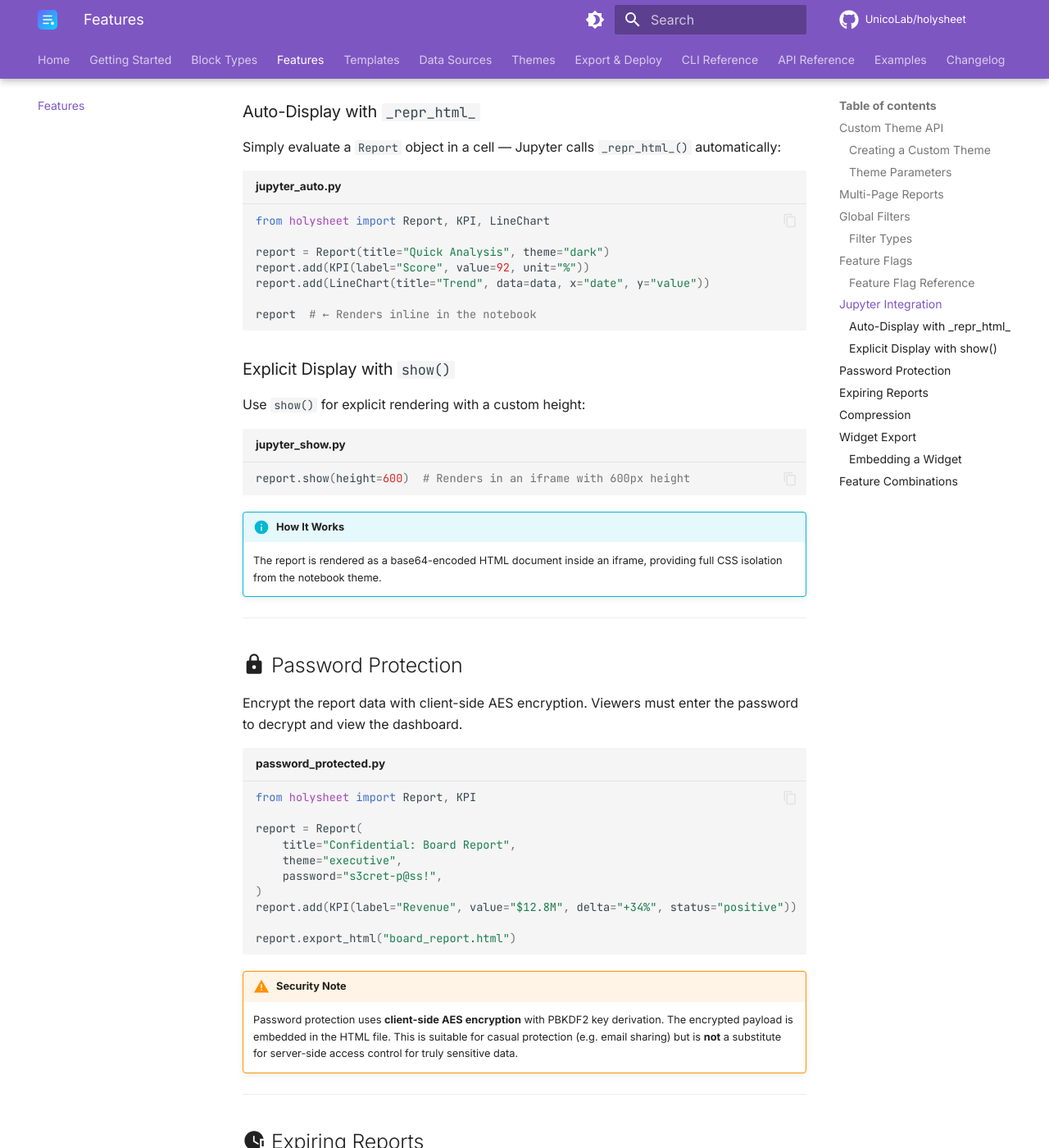
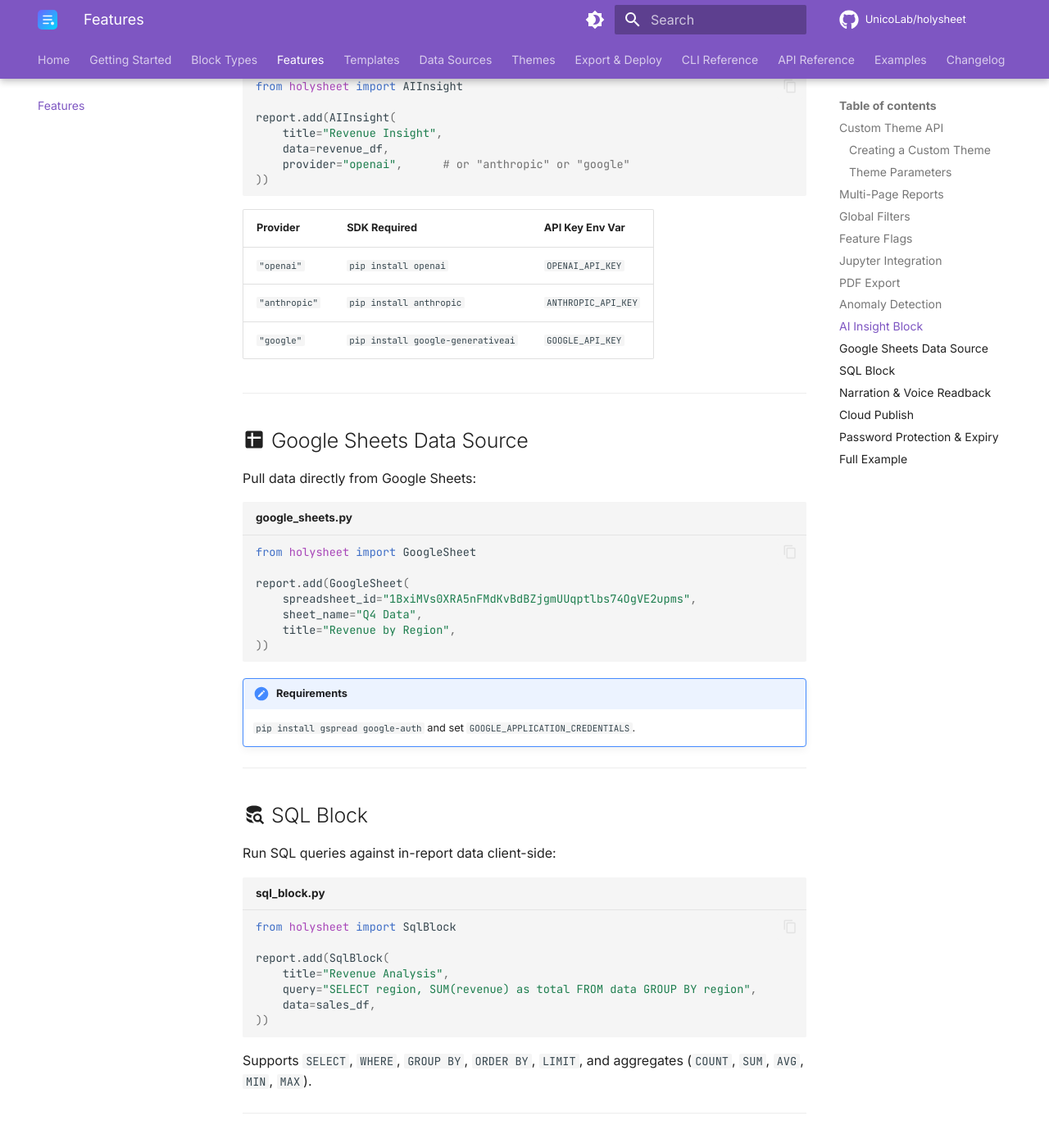
Before and after one commit to UnicoLab/holysheet, an MkDocs documentation site: the page built from docs/features/index.md, in a window 1280 px wide and 1400 px high, scrolled down 4973 px. Shown: the whole window at 82% size. Built offline with MkDocs 1.6.1 and Material for MkDocs 9.7.7, drawn with Linux system fonts in a browser that asks for light colours; emoji names are drawn with the system emoji font; comment, search, counter and statistics services are not loaded; the version menu is left out; some of the changed text lies outside the part shown.

Commit message:
docs: update features documentation for v0.5.0 + fix mkdocs nav
- Added documentation for: PDF Export, Anomaly Detection, AI Insight,
  Google Sheets, SQL Block, Narration, Cloud Publish
- Fixed broken nav reference: templates/ → report-templates/
- mkdocs build --strict now passes clean

````diff
--- a/docs/features/index.md
+++ b/docs/features/index.md
@@ -1,11 +1,11 @@
 ---
 title: Features
-description: Advanced features introduced in HolySheet v0.4.0
+description: Advanced features in HolySheet v0.5.0
 ---
 
 # :rocket: Features
 
-HolySheet v0.4.0 introduces a powerful set of features that go beyond basic block composition — custom themes, multi-page reports, global filters, Jupyter integration, and more.
+HolySheet v0.5.0 includes a powerful set of features that go beyond basic block composition — custom themes, multi-page reports, global filters, Jupyter integration, AI insights, anomaly detection, PDF export, and more.
 
 ---
 
@@ -59,9 +59,6 @@
 !!! tip "Only Override What You Need"
     The `Theme` class deep-copies the base theme and only overrides the properties you specify. Unset properties inherit from the base.
 
-!!! note "Font Loading"
-    Custom web fonts (e.g. Google Fonts) must be loaded externally. The theme sets the `font-family` CSS property — the browser must have access to the font files.
-
 ---
 
 ## :material-book-open-page-variant: Multi-Page Reports
@@ -73,258 +70,227 @@
 
 report = Report(title="Q4 Business Review", theme="dark")
 
-# Page 1: Overview
 report.add_page("Overview", children=[
     KPI(label="Revenue", value="$4.2M", delta="+22%", status="positive"),
-    KPI(label="Users", value="128K", delta="+31%", status="positive"),
     LineChart(title="Revenue Trend", data=monthly_data, x="month", y="revenue"),
 ])
 
-# Page 2: Sales
 report.add_page("Sales", children=[
     KPI(label="Deals Won", value=142, delta="+18", status="positive"),
     DataTable(title="Top Accounts", data=accounts_df),
 ])
 
-# Page 3: Engineering
-report.add_page("Engineering", children=[
-    KPI(label="Deploys", value=89, delta="+12", status="positive"),
-    Section(title="Sprint Metrics", children=[...]),
-])
-
 report.export_html("q4_review.html")
 ```
-
-!!! info "Page Navigation"
-    When pages are used, the report renders with a sidebar navigation panel. Each page label becomes a nav item. Viewers can click between pages without reloading.
-
-!!! warning "Pages vs Blocks"
-    Use either `add()` (flat report) **or** `add_page()` (multi-page report), not both. If you call `add_page()`, any blocks added via `add()` are ignored.
 
 ---
 
 ## :material-filter: Global Filters
 
-Add interactive filters to the report header that affect all blocks referencing the same key.
+Add interactive filters to the report header that affect all blocks.
 
 ```python title="global_filters.py"
 from holysheet import Report, LineChart, DataTable
 
 report = Report(title="Sales Analytics", theme="dark")
 
-# Add global filters
-report.add_filter(
-    "region",
-    type="dropdown",
-    label="Region",
-    options=["North America", "Europe", "Asia Pacific"],
-    default="North America",
-)
+report.add_filter("region", type="dropdown", label="Region",
+    options=["North America", "Europe", "Asia Pacific"], default="North America")
 
-report.add_filter(
-    "date_range",
-    type="date_range",
-    label="Date Range",
-)
+report.add_filter("date_range", type="date_range", label="Date Range")
+report.add_filter("search", type="text", label="Search")
 
-report.add_filter(
-    "search",
-    type="text",
-    label="Search",
-)
-
-# Add blocks that respond to filters
 report.add(LineChart(title="Revenue", data=data, x="month", y="revenue"))
 report.add(DataTable(title="Deals", data=deals))
 
 report.export_html("filtered_report.html")
 ```
 
-### Filter Types
-
 | Type | Description | Props |
 |:-----|:------------|:------|
 | `"dropdown"` | Select from a list of options | `options`, `default` |
 | `"date_range"` | Date range picker | `default` |
 | `"text"` | Free-text search input | `default` |
+| `"checkbox"` | Multi-select with checkboxes | `options`, `default` |
 
 ---
 
 ## :material-toggle-switch: Feature Flags
 
-Enable optional interactive features via constructor flags:
-
 ```python title="feature_flags.py"
-from holysheet import Report
-
 report = Report(
     title="Interactive Dashboard",
     theme="dark",
-    theme_switch=True,           # (1)!
-    presentation_mode=True,      # (2)!
-    download_buttons=True,       # (3)!
+    theme_switch=True,           # Dark/light mode toggle
+    presentation_mode=True,      # Slideshow mode
+    download_buttons=True,       # CSV download buttons
 )
 ```
-
-1. Adds a toggle button for viewers to switch between dark and light mode
-2. Enables a presentation / slideshow mode button
-3. Shows CSV download buttons on tables and charts
-
-### Feature Flag Reference
-
-| Flag | Type | Default | Description |
-|:-----|:-----|:--------|:------------|
-| `theme_switch` | `bool` | `False` | Dark/light mode toggle in the report header |
-| `presentation_mode` | `bool` | `False` | Fullscreen slideshow mode for presenting blocks one-by-one |
-| `download_buttons` | `bool` | `False` | Per-block CSV/PNG export buttons |
-
-!!! tip "Combining Feature Flags"
-    All flags are independent — enable any combination you need.
 
 ---
 
 ## :material-notebook: Jupyter Integration
 
-HolySheet renders natively in Jupyter notebooks via two methods:
+```python title="jupyter.py"
+report  # ← Auto-renders inline via _repr_html_()
 
-### Auto-Display with `_repr_html_`
-
-Simply evaluate a `Report` object in a cell — Jupyter calls `_repr_html_()` automatically:
-
-```python title="jupyter_auto.py"
-from holysheet import Report, KPI, LineChart
-
-report = Report(title="Quick Analysis", theme="dark")
-report.add(KPI(label="Score", value=92, unit="%"))
-report.add(LineChart(title="Trend", data=data, x="date", y="value"))
-
-report  # ← Renders inline in the notebook
-```
-
-### Explicit Display with `show()`
-
-Use `show()` for explicit rendering with a custom height:
-
-```python title="jupyter_show.py"
-report.show(height=600)  # Renders in an iframe with 600px height
-```
-
-!!! info "How It Works"
-    The report is rendered as a base64-encoded HTML document inside an iframe, providing full CSS isolation from the notebook theme.
-
----
-
-## :material-lock: Password Protection
-
-Encrypt the report data with client-side AES encryption. Viewers must enter the password to decrypt and view the dashboard.
-
-```python title="password_protected.py"
-from holysheet import Report, KPI
-
-report = Report(
-    title="Confidential: Board Report",
-    theme="executive",
-    password="s3cret-p@ss!",
-)
-report.add(KPI(label="Revenue", value="$12.8M", delta="+34%", status="positive"))
-
-report.export_html("board_report.html")
-```
-
-!!! warning "Security Note"
-    Password protection uses **client-side AES encryption** with PBKDF2 key derivation. The encrypted payload is embedded in the HTML file. This is suitable for casual protection (e.g. email sharing) but is **not** a substitute for server-side access control for truly sensitive data.
-
----
-
-## :material-clock-alert: Expiring Reports
-
-Set an expiration date after which the report displays an "expired" overlay instead of the data:
-
-```python title="expiring_report.py"
-report = Report(
-    title="Weekly Metrics",
-    theme="dark",
-    expires="2026-06-30T23:59:59",  # ISO-8601 format
-)
-```
-
-!!! tip "Use Cases"
-    Expiring reports are ideal for time-sensitive data like weekly reviews, pre-board meeting materials, or trial/demo dashboards.
-
----
-
-## :material-package-down: Compression
-
-Gzip-compress the embedded JSON data to reduce HTML file size for data-heavy reports:
-
-```python title="compressed_report.py"
-report = Report(
-    title="Large Dataset Report",
-    theme="dark",
-    compress=True,
-)
-# ... add many blocks with large DataTables ...
-report.export_html("compressed_report.html")  # Smaller file size
-```
-
-!!! note "When to Use"
-    Compression is most effective for reports with large `DataTable` blocks or many chart data points. For typical reports (~10 blocks), the size difference is negligible.
-
----
-
-## :material-widgets: Widget Export
-
-Export a lightweight, embeddable subset of your report as a standalone widget:
-
-```python title="widget_export.py"
-from holysheet import Report, KPI, LineChart
-
-report = Report(title="Full Dashboard", theme="dark")
-report.add(KPI(label="Revenue", value="$1.2M"))
-report.add(KPI(label="Users", value="42K"))
-report.add(LineChart(title="Trend", data=data, x="month", y="revenue"))
-
-# Export full report
-report.export_html("dashboard.html")
-
-# Export only specific blocks as a widget
-report.export_widget(
-    "revenue_widget.html",
-    block_ids=["block_001", "block_003"],  # Only Revenue KPI + Trend chart
-)
-```
-
-The widget HTML is a minimal, self-contained file optimized for embedding in other web pages or portals.
-
-### Embedding a Widget
-
-```html title="embed_widget.html"
-<iframe
-  src="revenue_widget.html"
-  width="100%"
-  height="400"
-  frameborder="0"
-  style="border-radius: 8px;"
-></iframe>
+report.show(height=600)  # Explicit render with custom height
 ```
 
 ---
 
-## :bulb: Feature Combinations
+## :material-file-pdf-box: PDF Export
 
-Here's a real-world example combining multiple features:
+Export any report as a PDF file using a headless browser:
+
+```python title="pdf_export.py"
+report.export_pdf("report.pdf", landscape=True, margin="0.5in")
+```
+
+| Parameter | Type | Default | Description |
+|:----------|:-----|:--------|:------------|
+| `path` | `str \| Path` | — | Output PDF file path |
+| `width` | `str` | `"A4"` | Paper format |
+| `landscape` | `bool` | `False` | Landscape orientation |
+| `margin` | `str` | `"1cm"` | Page margins |
+
+!!! note "Requirements"
+    Requires Playwright or Chrome:
+    ```bash
+    pip install playwright && playwright install chromium
+    ```
+
+---
+
+## :material-chart-bell-curve: Anomaly Detection
+
+Automatically detect and annotate statistical outliers on charts:
+
+```python title="anomaly_detection.py"
+report.add(LineChart(
+    title="Response Time",
+    data=metrics_data,
+    x="timestamp",
+    y="latency_ms",
+    anomaly_detection=True,  # IQR-based outlier detection
+))
+```
+
+Supported on `LineChart`, `AreaChart`, and `BarChart`. Uses IQR method with MAD fallback for near-uniform distributions.
+
+---
+
+## :material-brain: AI Insight Block
+
+Generate LLM-powered data narratives at build time:
+
+```python title="ai_insight.py"
+from holysheet import AIInsight
+
+report.add(AIInsight(
+    title="Revenue Insight",
+    data=revenue_df,
+    provider="openai",      # or "anthropic" or "google"
+))
+```
+
+| Provider | SDK Required | API Key Env Var |
+|:---------|:-------------|:----------------|
+| `"openai"` | `pip install openai` | `OPENAI_API_KEY` |
+| `"anthropic"` | `pip install anthropic` | `ANTHROPIC_API_KEY` |
+| `"google"` | `pip install google-generativeai` | `GOOGLE_API_KEY` |
+
+---
+
+## :material-google-spreadsheet: Google Sheets Data Source
+
+Pull data directly from Google Sheets:
+
+```python title="google_sheets.py"
+from holysheet import GoogleSheet
+
+report.add(GoogleSheet(
+    spreadsheet_id="1BxiMVs0XRA5nFMdKvBdBZjgmUUqptlbs74OgVE2upms",
+    sheet_name="Q4 Data",
+    title="Revenue by Region",
+))
+```
+
+!!! note "Requirements"
+    `pip install gspread google-auth` and set `GOOGLE_APPLICATION_CREDENTIALS`.
+
+---
+
+## :material-database-search: SQL Block
+
+Run SQL queries against in-report data client-side:
+
+```python title="sql_block.py"
+from holysheet import SqlBlock
+
+report.add(SqlBlock(
+    title="Revenue Analysis",
+    query="SELECT region, SUM(revenue) as total FROM data GROUP BY region",
+    data=sales_df,
+))
+```
+
+Supports `SELECT`, `WHERE`, `GROUP BY`, `ORDER BY`, `LIMIT`, and aggregates (`COUNT`, `SUM`, `AVG`, `MIN`, `MAX`).
+
+---
+
+## :material-microphone: Narration & Voice Readback
+
+```python title="narration.py"
+from holysheet import NarrationBlock
+
+report.add(NarrationBlock(
+    text="Revenue grew 22% quarter-over-quarter.",
+    autoplay=False,
+))
+
+# Auto-generate narration from KPIs
+narration = report.auto_narrate()
+```
+
+---
+
+## :material-cloud-upload: Cloud Publish
+
+Upload reports to S3 or GCS from the CLI:
+
+```bash
+holysheet publish report.html -t s3://my-bucket/reports/q4.html --public
+holysheet publish report.html -t gs://my-bucket/reports/q4.html --public
+```
+
+---
+
+## :material-lock: Password Protection & Expiry
+
+```python title="security.py"
+report = Report(
+    title="Confidential",
+    theme="executive",
+    password="s3cret-p@ss!",       # AES encryption
+    expires="2026-06-30T23:59:59",  # Auto-expiry
+    compress=True,                  # Gzip compression
+)
+```
+
+---
+
+## :bulb: Full Example
 
 ```python title="full_featured.py"
-from holysheet import Report, KPI, LineChart, DataTable
+from holysheet import Report, KPI, LineChart, DataTable, AIInsight, NarrationBlock
 from holysheet.themes import Theme
 
-# Custom branded theme
 theme = Theme(name="corp", base="dark", primary="#1E88E5", font="Inter")
 
 report = Report(
     title="Q4 Executive Review",
     theme=theme,
-    author="Data Team",
     theme_switch=True,
     download_buttons=True,
     password="board-2026",
@@ -336,12 +302,15 @@
 
 report.add_page("Summary", children=[
     KPI(label="Revenue", value="$12.8M", delta="+22%", status="positive"),
-    LineChart(title="Revenue Trend", data=revenue_data, x="month", y="revenue"),
+    LineChart(title="Trend", data=data, x="month", y="revenue", anomaly_detection=True),
+    AIInsight(title="Key Findings", data=data, provider="openai"),
 ])
 
 report.add_page("Details", children=[
-    DataTable(title="Deal Pipeline", data=pipeline_df),
+    DataTable(title="Pipeline", data=pipeline_df),
+    NarrationBlock(text=report.auto_narrate()),
 ])
 
 report.export_html("q4_review.html")
+report.export_pdf("q4_review.pdf", landscape=True)
 ```
--- a/mkdocs.yml
+++ b/mkdocs.yml
@@ -129,7 +129,7 @@
     - Layout: blocks/layout.md
     - Interactive: blocks/interactive.md
   - Features: features/index.md
-  - Templates: templates/index.md
+  - Templates: report-templates/index.md
   - Data Sources: data-sources.md
   - Themes: themes.md
   - Export & Deploy: export.md
````
